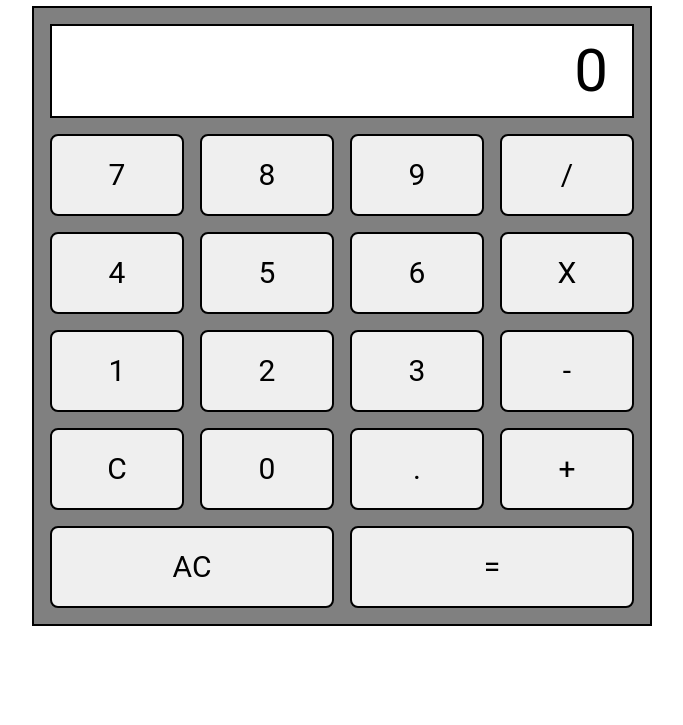
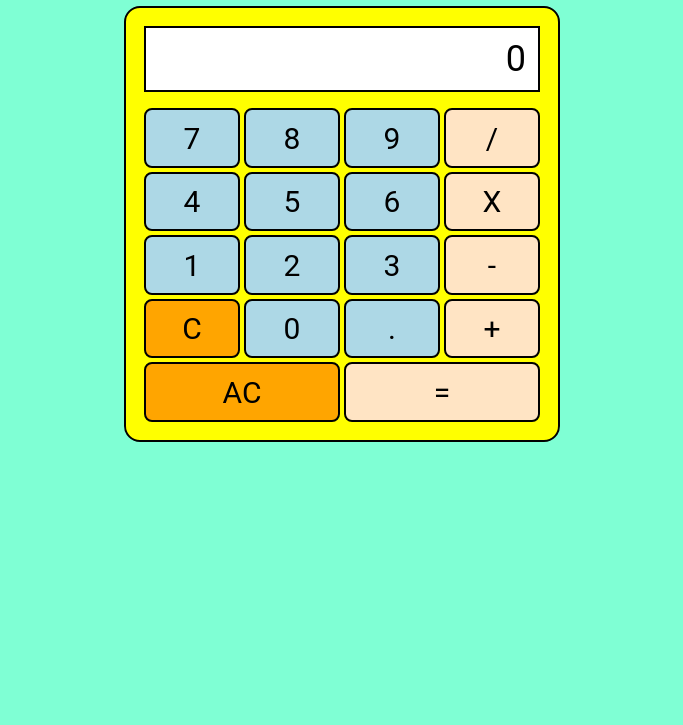
Before and after one commit to blurfrost/calculator, a plain HTML site: page index.html in a window 1280 px wide. Shown: the part 75-800 px from the top of the page, without its empty margins (298-981 px from the left). Drawn offline with Linux system fonts and the light colour scheme.

Commit message:
Added logic for decimal button. Revised calculator layout and added more CSS to make the calculator look nicer

```diff
--- a/index.html
+++ b/index.html
@@ -8,38 +8,38 @@
 </head>
 <body>
     <h1>Calculator</h1>
-
         <div id="calc-container">
             <div id="display-container">
                 <div id="display">0</div>
+
             </div>
             <div class="row-container">
-                <button class="box" id="seven">7</button>
-                <button class="box" id="eight">8</button>
-                <button class="box" id="nine">9</button>
-                <button class="box" id="divide">/</button>
+                <button class="numpad box" id="seven">7</button>
+                <button class="numpad box" id="eight">8</button>
+                <button class="numpad box" id="nine">9</button>
+                <button class="operator box" id="divide">/</button>
             </div>
             <div class="row-container">
-                <button class="box" id="four">4</button>
-                <button class="box" id="five">5</button>
-                <button class="box" id="six">6</button>
-                <button class="box" id="multiply">X</button>
+                <button class="numpad box" id="four">4</button>
+                <button class="numpad box" id="five">5</button>
+                <button class="numpad box" id="six">6</button>
+                <button class="operator box" id="multiply">X</button>
             </div>
             <div class="row-container">
-                <button class="box" id="one">1</button>
-                <button class="box" id="two">2</button>
-                <button class="box" id="three">3</button>
-                <button class="box" id="subtract">-</button>
+                <button class="numpad box" id="one">1</button>
+                <button class="numpad box" id="two">2</button>
+                <button class="numpad box" id="three">3</button>
+                <button class="operator box" id="subtract">-</button>
             </div>
             <div class="row-container">
-                <button class="box" id="clear">C</button>
-                <button class="box" id="zero">0</button>
-                <button class="box" id="decimal">.</button>
-                <button class="box" id="add">+</button>
+                <button class="clear box" id="clear">C</button>
+                <button class="numpad box" id="zero">0</button>
+                <button class="numpad box" id="decimal">.</button>
+                <button class="operator box" id="add">+</button>
             </div>
             <div class="row-container">
-                <button class="long box" id="all-clear">AC</button>
-                <button class="long box" id="equate">=</button>
+                <button class="clear long box" id="all-clear">AC</button>
+                <button class="operator long box" id="equate">=</button>
             </div>
         </div>
         <div id="error-showcase"></div>
--- a/script.js
+++ b/script.js
@@ -3,7 +3,7 @@ let first = 6;
 let second = 3;
 let operator = "+";
 let displayValue = "0";
-const charLimit = 16;
+const charLimit = 18;
 const displayActual = document.querySelector("#display");
 const errorMessage = document.querySelector("#error-showcase");
 
@@ -55,6 +55,9 @@ multiplyButton.addEventListener("click", () => reflectOnDisplay("*"));
 const divideButton = document.querySelector("#divide");
 divideButton.addEventListener("click", () => reflectOnDisplay("/"));
 
+const decimalButton = document.querySelector("#decimal");
+decimalButton.addEventListener("click", () => reflectOnDisplay("."));
+
 const equalButton = document.querySelector("#equate");
 equalButton.addEventListener("click", () => reflectOnDisplay("="));
 
@@ -63,6 +66,9 @@ function reflectOnDisplay(input) {
     errorMessage.textContent = "";
     // update display if a number is clicked
     if (input >= 0 && input <= 9 && checkCurrentDisplay("numeric")) {
+        displayValue += input;
+    }
+    else if (input === "." && noDecimal()) {
         displayValue += input;
     }
     // update display (to 0) if allclear is clicked OR clear is clicked when length is 1
@@ -99,6 +105,29 @@ function checkCurrentDisplay(type) {
         errorMessage.textContent = "Cannot place operator since the character limit of " + charLimit + " will be reached, preventing you from adding additional numbers";
         console.log("Error: Cannot place operator at the character limit of " + charLimit);
         return 0;
+    }
+    return 1;
+}
+
+function noDecimal() {
+    let startPosition = 0;
+    // if an operator is currently present, then start checking for decimal after the operator position, else check from the beginning
+    for (i = 0; i < displayValue.length; i++) {
+        if (checkForOperator(displayValue[i])) {
+            startPosition = i + 1;
+            break;
+        }
+    }
+    return checkForDecimal(startPosition);
+}
+
+function checkForDecimal(base) {
+    for (j = base; j < displayValue.length; j++) {
+        if (displayValue[j] === ".") {
+            errorMessage.textContent = "Only one decimal for each number in the operation";
+            console.log("Error: More than 1 decimal in the current number")
+            return 0;
+        }
     }
     return 1;
 }
--- a/styles.css
+++ b/styles.css
@@ -1,6 +1,7 @@
 * {
     font-family: Roboto, sans-serif;
     text-align: center;
+    background-color: aquamarine;
 }
 
 #calc-container {
@@ -9,17 +10,18 @@
     justify-content: space-evenly;
     align-items: stretch;
     aspect-ratio: 1/1;
-    max-width: 600px;
-    padding: 8px;
+    max-width: 400px;
+    padding: 16px;
     margin: 0 auto;
     border: 2px solid black;
-    background-color: gray;
+    border-radius: 16px;
+    background-color: yellow;
 }
 
 #display-container {
-    max-height: 15%;
+    max-height: 20%;
     border: 2px solid black;
-    margin: 8px;
+    margin: 2px 2px 14px 2px;
     flex: 1 1 auto;
     display: flex;
     justify-content: end;
@@ -28,11 +30,13 @@
 }
 
 #display {
-    font-size: 60px;
-    margin: 0 24px;
+    font-size: 36px;
+    margin: 0 12px;
+    background-color: white;
 }
 
 .row-container {
+    background-color: yellow;
     display: flex;
     justify-content: space-evenly;
     align-items: stretch;
@@ -49,13 +53,25 @@
     justify-content: center;
     align-items: center;
     padding: 0;
-    margin: 8px;
+    margin: 2px;
 }
 
 .long {
     max-width: 50%;
 }
 
+.numpad {
+    background-color: lightblue;
+}
+
+.clear {
+    background-color: orange;
+}
+
+.operator {
+    background-color: bisque;
+}
+
 #error-showcase {
     margin: 8px;
     color: darkred;
```
